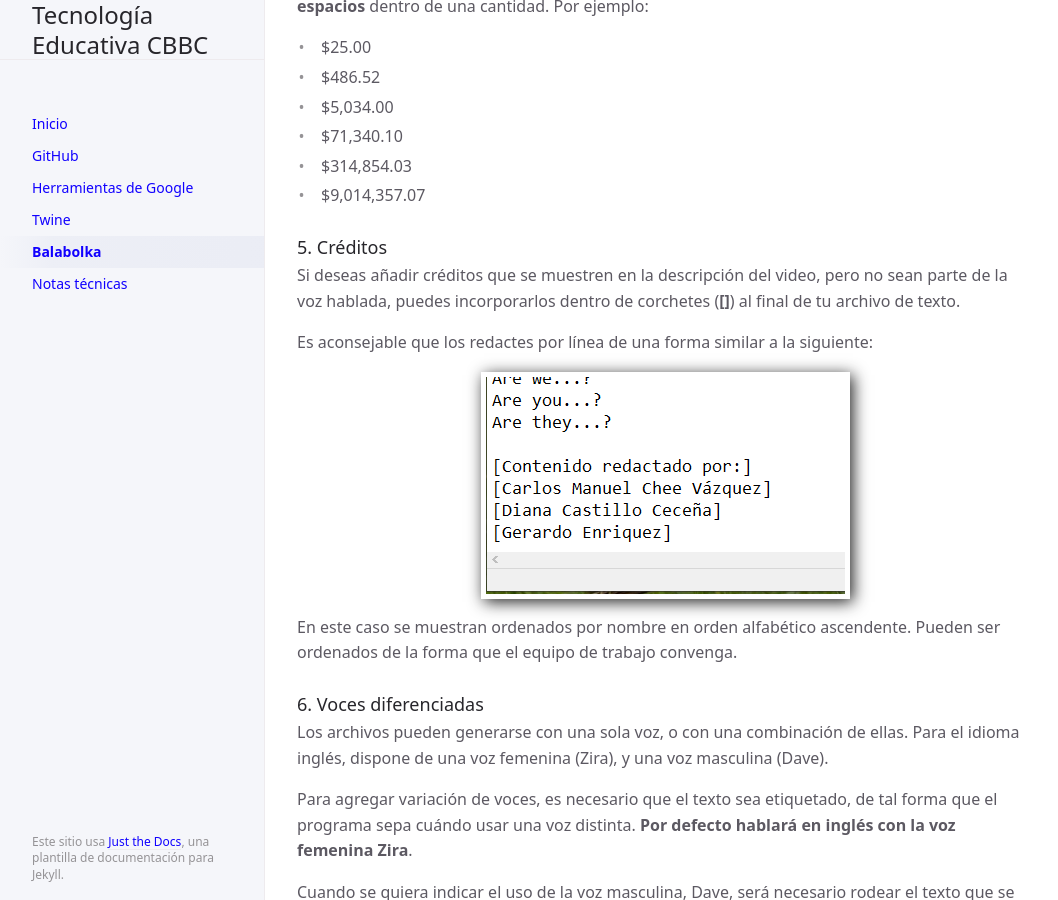
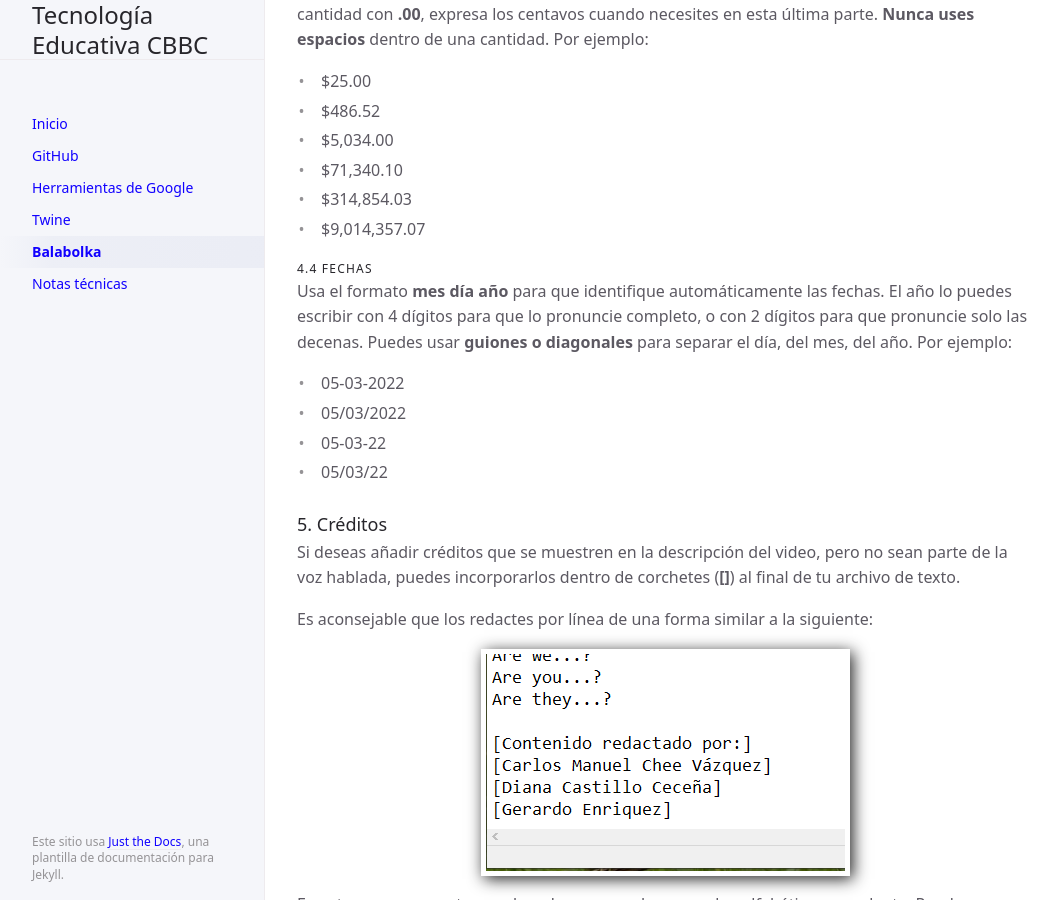
Before and after one commit to CoBachBC/demo, a Jekyll site: the page built from docs/balabolka.md, in a window 1280 px wide and 900 px high, scrolled down 7972 px. Shown: the whole window, without its empty margins (107-1165 px from the left). Built offline with Jekyll 4.4.1, drawn with Linux system fonts in a browser that asks for light colours.

Commit message:
Update balabolka.md

```diff
--- a/docs/balabolka.md
+++ b/docs/balabolka.md
@@ -176,6 +176,15 @@ Anteponiendo el signo **$** convertirá el número en un valor monetario. Cuando
 - $314,854.03
 - $9,014,357.07
 
+#### 4.4 Fechas
+
+Usa el formato **mes día año** para que identifique automáticamente las fechas. El año lo puedes escribir con 4 dígitos para que lo pronuncie completo, o con 2 dígitos para que pronuncie solo las decenas. Puedes usar **guiones o diagonales** para separar el día, del mes, del año. Por ejemplo:
+
+- 05-03-2022
+- 05/03/2022
+- 05-03-22
+- 05/03/22
+
 ### 5. Créditos
 
 Si deseas añadir créditos que se muestren en la descripción del video, pero no sean parte de la voz hablada, puedes incorporarlos dentro de corchetes (**[]**) al final de tu archivo de texto.
```
